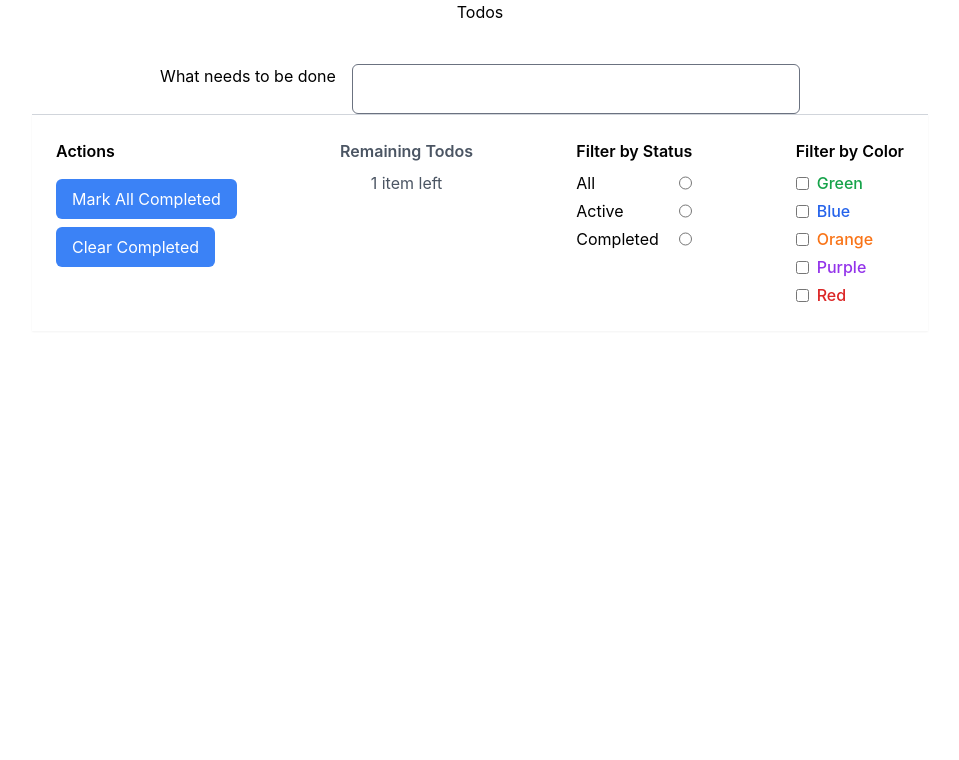
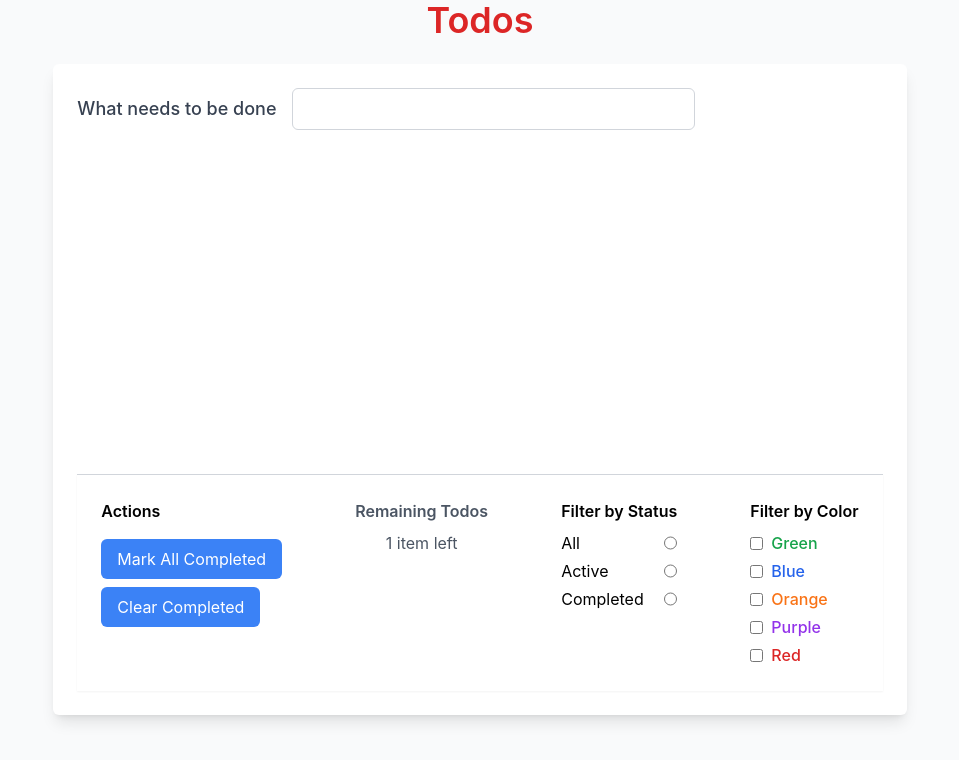
Before and after one commit to anshgupta77/Todo-app, a React (Create React App) app: page / in a window 1280 px wide. Shown: the top 760 px of the page, without its empty margins (160-1119 px from the left). Built offline with nearby package versions, Linux system fonts and the light colour scheme.

Commit message:
Added the css

```diff
--- a/src/App.js
+++ b/src/App.js
@@ -5,8 +5,8 @@ function App() {
   const [todoList, setTodoList] = useState([]);
   console.log(todoList);
   return (
-    <div className="App">
-      <div>
+    <div className="App min-h-screen flex flex-col items-center bg-gray-50">
+      <div className='text-4xl font-semibold text-red-600 mb-6'>
         Todos
       </div>
       <TodoCard todoList={todoList} setTodoList={setTodoList}></TodoCard>
--- a/src/Components/InputTodo.jsx
+++ b/src/Components/InputTodo.jsx
@@ -21,10 +21,11 @@ const InputTodo = ({todoList, setTodoList}) => {
         }
     }
     return (
-        <div className="flex justify-center align-middle gap-4 " >
-            <p>What needs to be done</p>
+        <div className="flex items-center gap-4 mb-6 " >
+            <p className="text-lg font-medium text-gray-700">What needs to be done</p>
 
-            <input className="w-[50%] p-3 border border-gray-500 rounded-md focus:outline-none focus:ring-2 focus:ring-blue-500 text-black"
+            <input
+            className="w-1/2 p-2 border border-gray-300 rounded-md focus:outline-none focus:ring-2 focus:ring-blue-500"
             type="text"
             onChange={(e) => setTask(e.target.value)}
             value={task}
--- a/src/Components/TodoCard.jsx
+++ b/src/Components/TodoCard.jsx
@@ -3,7 +3,7 @@ import ViewTodo from "./ViewTodo";
 import ActionTodo from "./ActionTodo";
 const TodoCard = ({todoList, setTodoList}) => {
     return (
-        <div className="w-[70%] mx-auto h-[90%] mt-10">
+        <div className="w-full md:w-3/4 lg:w-2/3 mx-auto p-6 bg-white shadow-lg rounded-md">
             <InputTodo todoList={todoList} setTodoList={setTodoList}></InputTodo>
             <ViewTodo todoList={todoList}  setTodoList={setTodoList}></ViewTodo>
             <ActionTodo></ActionTodo>
--- a/src/Components/ViewTodo.jsx
+++ b/src/Components/ViewTodo.jsx
@@ -4,21 +4,34 @@ const VeiwTodo = ({ setTodoList,todoList}) => {
         setTodoList(filterTodoList);
     }
     return (
-        <div>
-            {todoList.map((element, id) =>
-                <div className="flex">
-                <div className="border-black">.</div>
-                <div>{element.task}</div>
-                <select >
-                    <option value="purple" >purple</option>
-                    <option value="blue">blue</option>
-                    <option value="red">red</option>
-                    <option value="green">green</option>
+        <div className="space-y-4 overflow-y-auto min-h-[30vh] mb-[80px]">
+        {todoList.map((element) => (
+            <div
+            key={element.id}
+            className="flex items-center justify-between "
+            >
+            <div className="flex items-center gap-2">
+                <div className="w-6 h-6 border border-gray-400 rounded-full"></div>
+                <span className="text-lg font-medium text-gray-700">{element.task}</span>
+            </div>
+            <div className="flex items-center gap-4">
+                <select className="border border-gray-300 rounded-md px-2 py-1font-bold">
+                <option value="purple" className="text-purple-600 font-extrabold">Purple</option>
+                <option value="blue" className="text-blue-600 font-extrabold">Blue</option>
+                <option value="red" className="text-red-600 font-extrabold">Red</option>
+                <option value="green" className="text-green-600 font-extrabold">Green</option>
                 </select>
-                <button onClick={() => deleteTask(element.id)}>X</button>
-                </div>
-            )}
+                <button
+                className="text-red-500 font-extrabold hover:text-red-700"
+                onClick={() => deleteTask(element.id)}
+                >
+                X
+                </button>
+            </div>
+            </div>
+        ))}
         </div>
+
      );
 }
 
```
